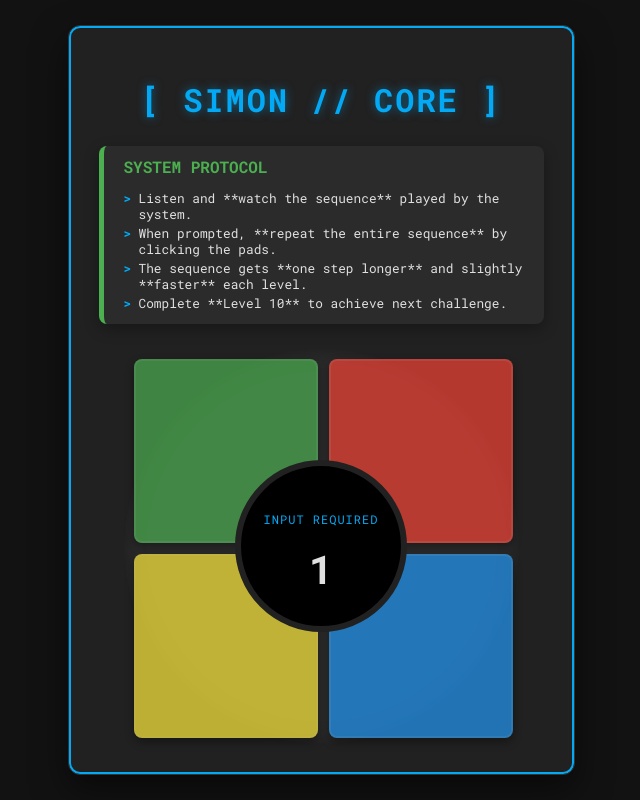
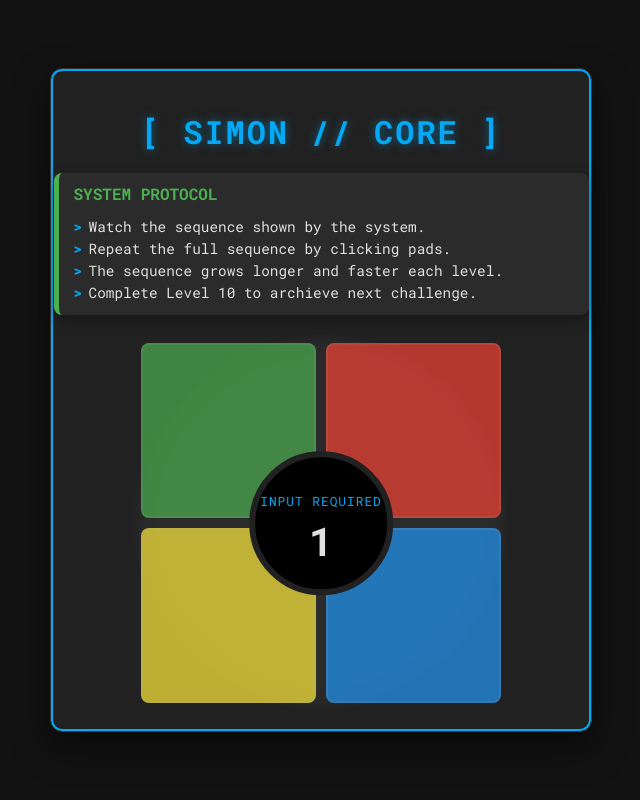
Before and after one commit to Hanifzayed786/QR4, a plain HTML site: page index.html in a window 1280 px wide. Both pictures are taken after a click on the element 544 px from the left and 450 px from the top of the page. Shown: the whole page, without its empty margins (319-959 px from the left). Drawn offline with Linux system fonts and the light colour scheme.

Commit message:
Update index.html

```diff
--- a/index.html
+++ b/index.html
@@ -7,7 +7,6 @@
 <style>
 @import url('https://fonts.googleapis.com/css2?family=Roboto+Mono:wght@400;700;900&display=swap');
 
-        /* Color Palette: High-Contrast and Modern */
 :root {
   --bg-dark: #121212;
   --container-bg: #212121;
@@ -31,62 +30,67 @@
   color: var(--text-light);
   margin: 0;
   overflow: hidden;
+  padding: 10px;
+  box-sizing: border-box;
 }
 
 .game {
   display: flex;
-            flex-direction: column; /* Stack children vertically */
+  flex-direction: column;
   align-items: center;
   text-align: center;
-            padding: 30px; /* Reduced padding slightly */
   background: var(--container-bg);
   border-radius: 12px;
   box-shadow: 0 15px 35px rgba(0, 0, 0, 0.5),
               0 0 0 2px var(--accent-color) inset;
   border: 1px solid #333;
-            /* Removed 3D tilt (rotateX) for better structure integrity */
-            transition: box-shadow 0.3s ease;
-            position: relative;
+  padding: 20px;
+  width: 90vw;
+  max-width: 500px;
+  transition: all 0.3s ease;
 }
 
 h1 {
-            font-size: 2em;
-            margin-bottom: 25px;
+  font-size: clamp(1.4em, 4vw, 2em);
+  margin-bottom: 20px;
   color: var(--accent-color);
   text-shadow: 0 0 10px rgba(3, 169, 244, 0.5);
   letter-spacing: 2px;
   text-transform: uppercase;
 }
 
-        /* Rules & How to Play Panel */
+/* Rules panel */
 .rules-panel {
   background: #2b2b2b;
-            padding: 10px 20px; /* Reduced padding */
+  padding: 10px 15px;
   border-radius: var(--border-radius);
-            margin-bottom: 25px;
+  margin-bottom: 20px;
   text-align: left;
   box-shadow: 0 5px 15px rgba(0, 0, 0, 0.3);
   border-left: 5px solid var(--pad-green);
-            max-width: 400px; /* Keep rules panel contained */
+  width: 100%;
 }
 
 .rules-panel h2 {
-            font-size: 1em;
+  font-size: clamp(0.9em, 2.5vw, 1em);
   color: var(--pad-green);
   margin-top: 0;
   text-transform: uppercase;
 }
+
 .rules-panel ul {
   list-style: none;
   padding: 0;
   margin: 5px 0 0 0;
-            font-size: 0.8em; /* Smaller font for rules */
+  font-size: clamp(0.7em, 2.5vw, 0.9em);
 }
+
 .rules-panel li {
   margin-bottom: 3px;
   position: relative;
   padding-left: 15px;
 }
+
 .rules-panel li::before {
   content: '>';
   position: absolute;
@@ -95,111 +99,126 @@
   font-weight: 700;
 }
 
-        /* Board Container */
+/* Board */
 .board {
   display: grid;
-            grid-template-columns: repeat(2, 180px);
-            grid-template-rows: repeat(2, 180px);
-            gap: 15px;
+  grid-template-columns: repeat(2, 1fr);
+  grid-template-rows: repeat(2, 1fr);
+  gap: 10px;
+  position: relative;
+  width: min(80vw, 360px);
+  height: min(80vw, 360px);
   background: #2b2b2b;
-            padding: 10px;
   border-radius: 50%;
+  padding: 8px;
   box-shadow: 0 0 20px rgba(0, 0, 0, 0.4) inset;
-            position: relative; /* Crucial for absolute positioning of console */
-            margin-top: 0; /* Align board directly below the rules panel */
 }
 
-        /* Central Score/Status Panel - Positioning is now relative to the board */
 .display-console {
   position: absolute;
   top: 50%;
   left: 50%;
-            /* This centers it perfectly inside the board container */
   transform: translate(-50%, -50%);
-            width: 140px;
-            height: 140px;
+  width: 35%;
+  height: 35%;
   background: #000;
   border-radius: 50%;
-            box-shadow: 0 0 15px rgba(0, 0, 0, 0.8) inset;
   display: flex;
   flex-direction: column;
   justify-content: center;
   align-items: center;
   z-index: 6;
   border: 6px solid var(--container-bg);
-            padding: 10px;
+  box-shadow: 0 0 15px rgba(0, 0, 0, 0.8) inset;
 }
 
 #level {
-            font-size: 2.5em;
+  font-size: clamp(1.5em, 6vw, 2.5em);
   font-weight: 900;
   color: var(--text-light);
-            margin: 5px 0;
-            line-height: 1;
+  margin: 0;
 }
 
 #status {
-            font-size: 0.75em;
-            font-weight: 400;
+  font-size: clamp(0.6em, 2.5vw, 0.8em);
   text-transform: uppercase;
   letter-spacing: 1px;
   color: var(--accent-color);
   min-height: 15px;
-            padding-bottom: 5px;
+  margin-bottom: 5px;
 }
 
 .pad {
-            width: 180px;
-            height: 180px;
   border-radius: var(--border-radius);
   cursor: pointer;
-            box-shadow: 0 4px 10px rgba(0, 0, 0, 0.5);
-            transition: transform 0.1s ease-out, box-shadow 0.1s ease-out, filter 0.1s ease-out;
   border: 2px solid rgba(255, 255, 255, 0.1);
   opacity: 0.7;
-            pointer-events: all;
+  transition: all 0.15s ease;
 }
 
-        /* Pad Colors, Hover, Active remain the same */
 .green { background: var(--pad-green); }
 .red { background: var(--pad-red); }
 .yellow { background: var(--pad-yellow); }
 .blue { background: var(--pad-blue); }
 
-        .pad:hover { transform: translateY(-2px); box-shadow: 0 8px 15px rgba(0, 0, 0, 0.7); }
+.pad:hover { transform: scale(1.05); }
+.pad.active { opacity: 1; filter: brightness(1.2); }
+.green.active { box-shadow: 0 0 20px var(--pad-green); }
+.red.active { box-shadow: 0 0 20px var(--pad-red); }
+.yellow.active { box-shadow: 0 0 20px var(--pad-yellow); }
+.blue.active { box-shadow: 0 0 20px var(--pad-blue); }
 
-        .pad.active { opacity: 1; transform: scale(0.98); filter: brightness(1.2); box-shadow: 0 0 20px, 0 0 40px; }
-        .green.active { box-shadow: 0 0 20px var(--pad-green), 0 0 40px var(--pad-green); }
-        .red.active { box-shadow: 0 0 20px var(--pad-red), 0 0 40px var(--pad-red); }
-        .yellow.active { box-shadow: 0 0 20px var(--pad-yellow), 0 0 40px var(--pad-yellow); }
-        .blue.active { box-shadow: 0 0 20px var(--pad-blue), 0 0 40px var(--pad-blue); }
-
-        /* Victory Screen Style */
+/* Victory screen */
 .victory-screen {
-            position: absolute; top: 0; left: 0; width: 100%; height: 100%;
-            background: rgba(18, 18, 18, 0.95); border-radius: 12px; z-index: 20;
-            display: none; flex-direction: column; justify-content: center; align-items: center;
-            color: var(--win-color); text-shadow: 0 0 15px var(--win-color);
+  position: absolute;
+  inset: 0;
+  background: rgba(18, 18, 18, 0.95);
+  border-radius: 12px;
+  z-index: 20;
+  display: none;
+  flex-direction: column;
+  justify-content: center;
+  align-items: center;
+  color: var(--win-color);
+  text-shadow: 0 0 15px var(--win-color);
   animation: fadeIn 0.8s forwards;
 }
-        .victory-screen h2 { font-size: 3em; margin-bottom: 10px; animation: pulse 1.5s infinite alternate; }
-        .victory-screen p { font-size: 1.2em; color: var(--text-light); text-shadow: none; }
+.victory-screen h2 {
+  font-size: clamp(1.8em, 5vw, 3em);
+  margin-bottom: 10px;
+  animation: pulse 1.5s infinite alternate;
+}
+.victory-screen p {
+  font-size: clamp(1em, 3vw, 1.2em);
+  color: var(--text-light);
+  text-shadow: none;
+}
 @keyframes fadeIn { from { opacity: 0; } to { opacity: 1; } }
 @keyframes pulse { from { transform: scale(1); } to { transform: scale(1.05); } }
 
 .flash-overlay {
-            position: absolute; top: 0; left: 0; width: 100%; height: 100%;
-            background: rgba(255, 0, 0, 0.8); border-radius: 50%; z-index: 10;
-            display: none; opacity: 0; transition: opacity 0.1s;
+  position: absolute; inset: 0;
+  background: rgba(255, 0, 0, 0.8);
+  border-radius: 50%;
+  display: none;
+  opacity: 0;
+  transition: opacity 0.1s;
 }
 .flash-overlay.active { display: block; opacity: 1; }
+
 .shake { animation: shake 0.5s; }
 @keyframes shake {
-            /* Shake applied relative to normal position */
-            0%, 100% { transform: translate(0, 0); }
-            25% { transform: translate(-10px, -5px); }
-            50% { transform: translate(10px, 5px); }
-            75% { transform: translate(-10px, -5px); }
+  0%,100% { transform: translate(0,0); }
+  25% { transform: translate(-10px,-5px); }
+  50% { transform: translate(10px,5px); }
+  75% { transform: translate(-10px,-5px); }
+}
+
+/* Mobile adjustments */
+@media (max-width: 480px) {
+  .rules-panel { padding: 8px 10px; }
+  .game { padding: 15px; }
+  .board { width: 85vw; height: 85vw; }
 }
 </style>
 </head>
@@ -210,10 +229,10 @@
   <div class="rules-panel">
     <h2>System Protocol</h2>
     <ul>
-                <li>Listen and **watch the sequence** played by the system.</li>
-                <li>When prompted, **repeat the entire sequence** by clicking the pads.</li>
-                <li>The sequence gets **one step longer** and slightly **faster** each level.</li>
-                <li>Complete **Level 10** to achieve next challenge.</li>
+      <li>Watch the sequence shown by the system.</li>
+      <li>Repeat the full sequence by clicking pads.</li>
+      <li>The sequence grows longer and faster each level.</li>
+      <li>Complete Level 10 to archieve next challenge.</li>
     </ul>
   </div>
 
@@ -223,7 +242,6 @@
     <div class="pad yellow" data-color="yellow"></div>
     <div class="pad blue" data-color="blue"></div>
     <div class="flash-overlay" id="flash"></div>
-
     <div class="display-console">
       <p id="status">INIT</p>
       <p id="level">0</p>
@@ -235,6 +253,7 @@
     <p>CONGRATULATIONS. YOU'VE CRACKED THE CODE.</p>
   </div>
 </div>
+
 <script>
 const pads = document.querySelectorAll('.pad');
 const statusEl = document.getElementById('status');
@@ -242,25 +261,17 @@
 const flashOverlay = document.getElementById('flash');
 const boardEl = document.getElementById('board');
 const victoryScreen = document.getElementById('victoryScreen');
-        const WIN_LEVEL = 10; // Target level for redirect
+const WIN_LEVEL = 10;
 
-        let sequence = [];
-        let playerSequence = [];
-        let level = 0;
-        let acceptingInput = false;
-        let gameStarted = false;
+let sequence = [], playerSequence = [], level = 0, acceptingInput = false, gameStarted = false;
 
 function checkWinCondition() {
-            if (level === WIN_LEVEL) {
-                gameOver(true); // Trigger Victory state
-                return true;
-            }
+  if (level === WIN_LEVEL) { gameOver(true); return true; }
   return false;
 }
 
 function nextLevel() {
   if (checkWinCondition()) return;
-
   level++;
   levelEl.textContent = level;
   playerSequence = [];
@@ -269,10 +280,8 @@
   const baseInterval = 750;
   const speedFactor = Math.floor(level / 4) * 75;
   const playInterval = Math.max(300, baseInterval - speedFactor);
-
-            const colors = ['green', 'red', 'yellow', 'blue'];
-            sequence.push(colors[Math.floor(Math.random() * 4)]);
-
+  const colors = ['green','red','yellow','blue'];
+  sequence.push(colors[Math.floor(Math.random()*4)]);
   playSequence(playInterval);
 }
 
@@ -280,96 +289,66 @@
   acceptingInput = false;
   let i = 0;
   const playTime = interval * 0.4;
-            const sequenceInterval = setInterval(() => {
-                const color = sequence[i];
-                activatePad(color, playTime);
+  const intervalId = setInterval(() => {
+    activatePad(sequence[i], playTime);
     i++;
     if (i >= sequence.length) {
-                    clearInterval(sequenceInterval);
-                    setTimeout(() => {
-                        acceptingInput = true;
-                        statusEl.textContent = 'INPUT REQUIRED';
-                    }, 200);
+      clearInterval(intervalId);
+      setTimeout(()=>{ acceptingInput = true; statusEl.textContent = 'INPUT REQUIRED'; }, 200);
     }
   }, interval);
 }
 
-        function activatePad(color, duration = 100) {
+function activatePad(color, duration=100) {
   const pad = document.querySelector(`.pad.${color}`);
   pad.classList.add('active');
-            setTimeout(() => pad.classList.remove('active'), duration);
+  setTimeout(()=>pad.classList.remove('active'), duration);
 }
 
 function checkInput(color) {
   if (!acceptingInput) return;
   playerSequence.push(color);
   activatePad(color);
-
   const index = playerSequence.length - 1;
-            if (playerSequence[index] !== sequence[index]) {
-                gameOver(false);
-                return;
-            }
-
+  if (playerSequence[index] !== sequence[index]) { gameOver(false); return; }
   if (playerSequence.length === sequence.length) {
     acceptingInput = false;
     statusEl.textContent = 'CORRECT // WAIT';
-                setTimeout(nextLevel, 1500);
+    setTimeout(nextLevel, 1200);
   }
 }
 
 function gameOver(isVictory) {
   acceptingInput = false;
   gameStarted = false;
-
   if (isVictory) {
     statusEl.textContent = 'WIN CONDITION MET';
     victoryScreen.style.display = 'flex';
-
-                // 🏆 REDIRECT LOGIC ADDED HERE 🏆
-                setTimeout(() => {
-                    // **CHANGE 'victory.html' to your actual target page URL**
-                    window.location.href = 'quiz4.html';
-                }, 3000); // Wait 3 seconds to show the victory screen before redirecting
-
+    setTimeout(()=>{ window.location.href = 'quiz4.html'; }, 3000);
     return;
   }
-
-            // Handle Loss condition
   flashOverlay.classList.add('active');
   boardEl.classList.add('shake');
-
-            statusEl.textContent = `ERROR // FAIL`;
+  statusEl.textContent = 'ERROR // FAIL';
   levelEl.textContent = `L${level}`;
-
-            setTimeout(() => {
+  setTimeout(()=>{
     flashOverlay.classList.remove('active');
     boardEl.classList.remove('shake');
-
-                sequence = [];
-                playerSequence = [];
-                level = 0;
-                levelEl.textContent = `0`;
-                statusEl.textContent = 'PRESS TO START';
+    sequence = []; playerSequence = []; level = 0;
+    levelEl.textContent = `0`; statusEl.textContent = 'PRESS TO START';
   }, 1200);
 }
 
-        pads.forEach(pad => {
-            pad.addEventListener('click', () => {
+pads.forEach(pad=>{
+  pad.addEventListener('click', ()=>{
     if (!gameStarted) {
-                    gameStarted = true;
-                    statusEl.textContent = 'LOADING...';
+      gameStarted = true; statusEl.textContent = 'LOADING...';
       setTimeout(nextLevel, 500);
-                } else {
-                    checkInput(pad.dataset.color);
-                }
+    } else checkInput(pad.dataset.color);
   });
 });
 
-        window.onload = () => {
-            statusEl.textContent = 'PRESS TO START';
-        };
+window.onload = ()=>{ statusEl.textContent = 'PRESS TO START'; };
 </script>
 </body>
-
 </html>
```
Lines whose indentation alone changed are shown as unchanged.
